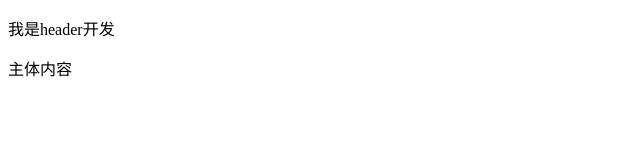
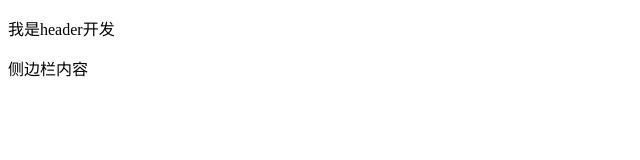
Before and after one commit to fungusman/git-test, a plain HTML site: page index.html in a window 1280 px wide. Shown: the full height of the page, 0-640 px from the left. Drawn offline with Linux system fonts and the light colour scheme.

Commit message:
aside开发完成

```diff
--- a/index.html
+++ b/index.html
@@ -11,7 +11,9 @@
         <p>我是header开发</p>
     </header>
     <div class="container">
-        主体内容
+        <aside>
+            <p>侧边栏内容</p>
+        </aside>
     </div>
 </body>
 </html>
```
